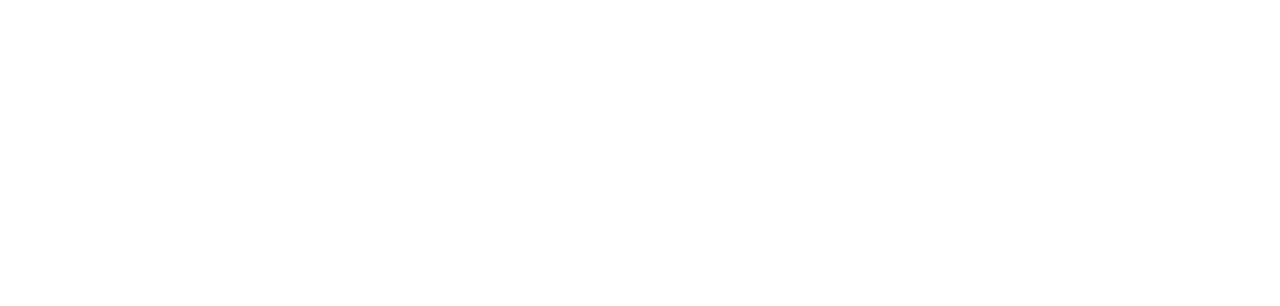
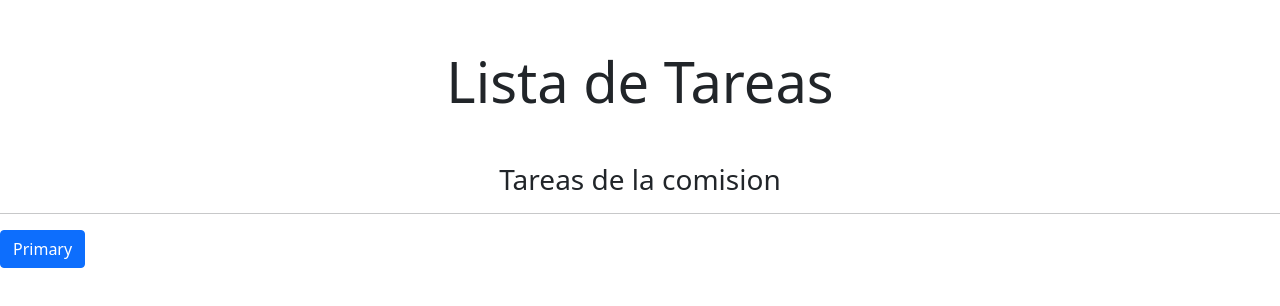
Before and after one commit to diegofernandez06/lista-tareas, a React (Create React App) app: page / in a window 1280 px wide. Shown: the top 306 px of the page. Built offline with nearby package versions, Linux system fonts and the light colour scheme.

Commit message:
se modifico texto de index

```diff
--- a/package.json
+++ b/package.json
@@ -6,7 +6,9 @@
     "@testing-library/jest-dom": "^5.16.1",
     "@testing-library/react": "^12.1.2",
     "@testing-library/user-event": "^13.5.0",
+    "bootstrap": "^5.1.3",
     "react": "^17.0.2",
+    "react-bootstrap": "^2.0.4",
     "react-dom": "^17.0.2",
     "react-scripts": "5.0.0",
     "web-vitals": "^2.1.2"
--- a/src/App.js
+++ b/src/App.js
@@ -1,9 +1,19 @@
 
 import './App.css';
+import Subtitulo from './components/Subtitulo';
+import Titulo from './components/Titulo';
+import "bootstrap/dist/css/bootstrap.min.css"
+import Button from 'react-bootstrap/Button'
 
 function App() {
   return (
-    <div></div>
+    <div>
+      <Titulo></Titulo>
+      <Subtitulo comision="c19i" estado={true}/>
+      <hr/>
+      <Button variant="primary" >Primary</Button>
+
+    </div>
 
   );
 }
--- /dev/null
+++ b/src/components/Subtitulo.js
@@ -0,0 +1,11 @@
+ import React from 'react';
+
+ const Subtitulo = () => {
+     return (
+         <div>
+             <h3 className='text-center'>Tareas de la comision</h3>
+         </div>
+     );
+ };
+
+ export default Subtitulo;
--- /dev/null
+++ b/src/components/Titulo.js
@@ -0,0 +1,13 @@
+import React, { Component } from "react";
+
+class Titulo extends Component {
+  render() {
+    return (
+      <div>
+        <h1 className="display-4 text-center my-5">Lista de Tareas</h1>
+      </div>
+    );
+  }
+}
+
+export default Titulo;
```
Also changed, not shown: 1 other file (tests, documents, lock files or other folders).
